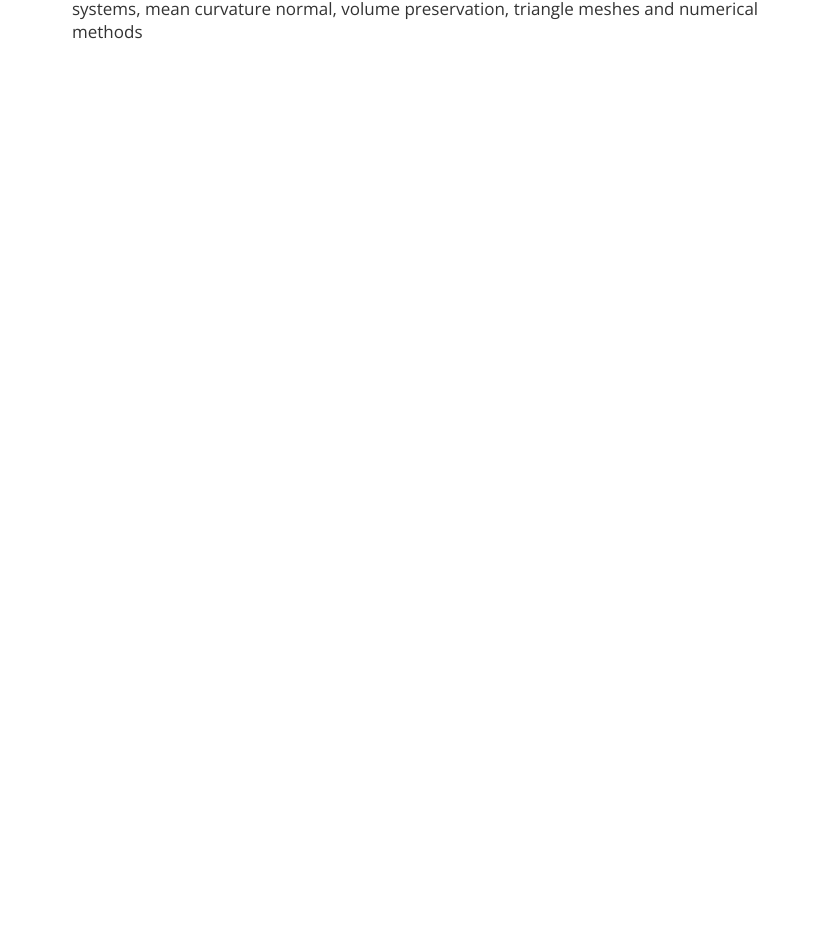
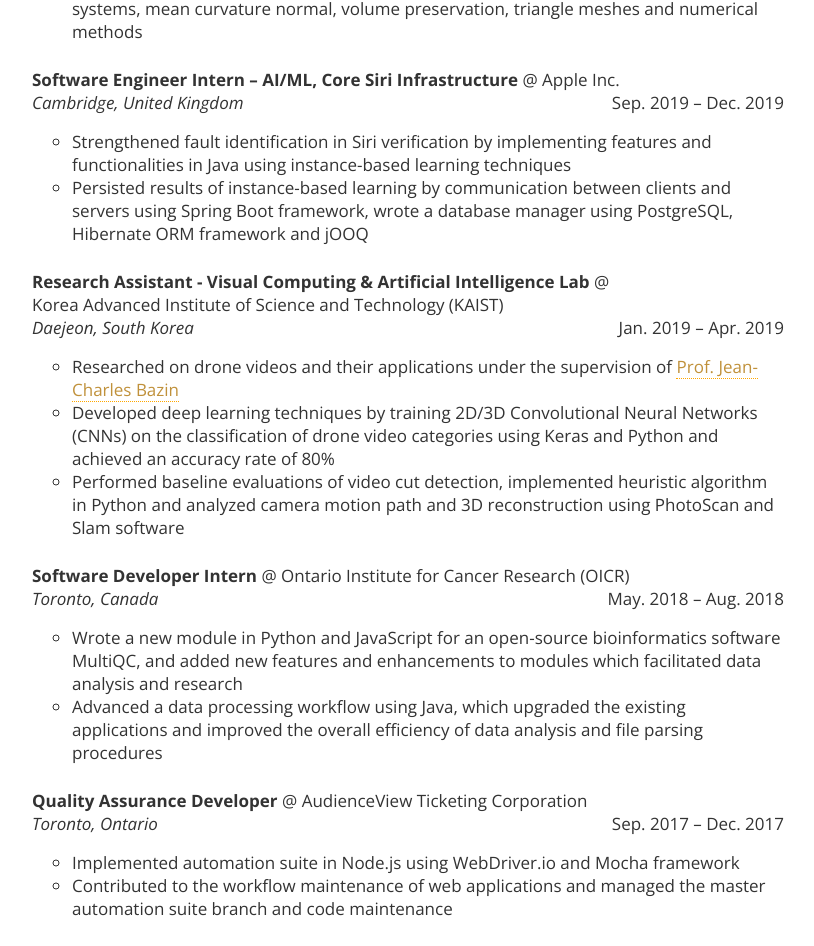
Before and after one commit to evelimx/evelimx.github.io, a React (Create React App) app: page / in a window 1280 px wide. Shown: the part 1270-2216 px from the top of the page, without its empty margins (210-1024 px from the left). Before the commit the page ends 1339 px from the top, so only its background shows below. Built offline with nearby package versions, Linux system fonts and the light colour scheme.

Commit message:
change app title

```diff
--- a/public/index.html
+++ b/public/index.html
@@ -7,7 +7,7 @@
     <meta name="theme-color" content="#000000" />
     <meta
       name="description"
-      content="Web site created using create-react-app"
+      content="Eve Mingxiao Li's Website"
     />
     <link rel="apple-touch-icon" href="%PUBLIC_URL%/logo192.png" />
     <!--
@@ -24,7 +24,7 @@
       work correctly both with client-side routing and a non-root public URL.
       Learn how to configure a non-root public URL by running `npm run build`.
     -->
-    <title>React App</title>
+    <title>Eve Mingxiao Li</title>
   </head>
   <body>
     <noscript>You need to enable JavaScript to run this app.</noscript>
--- a/src/data/work.json
+++ b/src/data/work.json
@@ -33,5 +33,52 @@
         ],
         "link": "https://cs.uwaterloo.ca/~thachisu/",
         "prof": "Prof. Toshiya Hachisuka"
+    },
+    {
+        "id": 4,
+        "title": "Software Engineer Intern – AI/ML, Core Siri Infrastructure",
+        "company": "Apple Inc.",
+        "location": "Cambridge, United Kingdom",
+        "time": "Sep. 2019 – Dec. 2019",
+        "details": [
+            "Strengthened fault identification in Siri verification by implementing features and functionalities in Java using instance-based learning techniques",
+            "Persisted results of instance-based learning by communication between clients and servers using Spring Boot framework, wrote a database manager using PostgreSQL, Hibernate ORM framework and jOOQ"
+        ]
+    },
+    {
+        "id": 3,
+        "title": "Research Assistant - Visual Computing & Artificial Intelligence Lab",
+        "company": "Korea Advanced Institute of Science and Technology (KAIST)",
+        "location": "Daejeon, South Korea",
+        "time": "Jan. 2019 – Apr. 2019",
+        "details": [
+            "Researched on drone videos and their applications under the supervision of ",
+            "Developed deep learning techniques by training 2D/3D Convolutional Neural Networks (CNNs) on the classification of drone video categories using Keras and Python and achieved an accuracy rate of 80%",
+            "Performed baseline evaluations of video cut detection, implemented heuristic algorithm in Python and analyzed camera motion path and 3D reconstruction using PhotoScan and Slam software"
+        ],
+        "link": "https://scholar.google.com/citations?user=XPZLx-8AAAAJ&hl=en",
+        "prof": "Prof. Jean-Charles Bazin"
+    },
+    {
+        "id": 2,
+        "title": "Software Developer Intern",
+        "company": "Ontario Institute for Cancer Research (OICR)",
+        "location": "Toronto, Canada",
+        "time": "May. 2018 – Aug. 2018",
+        "details": [
+            "Wrote a new module in Python and JavaScript for an open-source bioinformatics software MultiQC, and added new features and enhancements to modules which facilitated data analysis and research",
+            "Advanced a data processing workflow using Java, which upgraded the existing applications and improved the overall efficiency of data analysis and file parsing procedures"
+        ]
+    },
+    {
+        "id": 1,
+        "title": "Quality Assurance Developer",
+        "company": "AudienceView Ticketing Corporation",
+        "location": "Toronto, Ontario",
+        "time": "Sep. 2017 –  Dec. 2017",
+        "details": [
+            "Implemented automation suite in Node.js using WebDriver.io and Mocha framework",
+            "Contributed to the workflow maintenance of web applications and managed the master automation suite branch and code maintenance"
+        ]
     }
 ]
```
Also changed, not shown: public/manifest.json.
